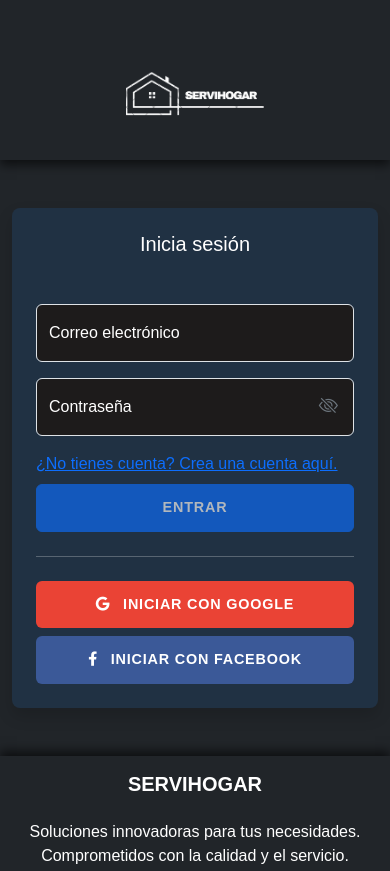
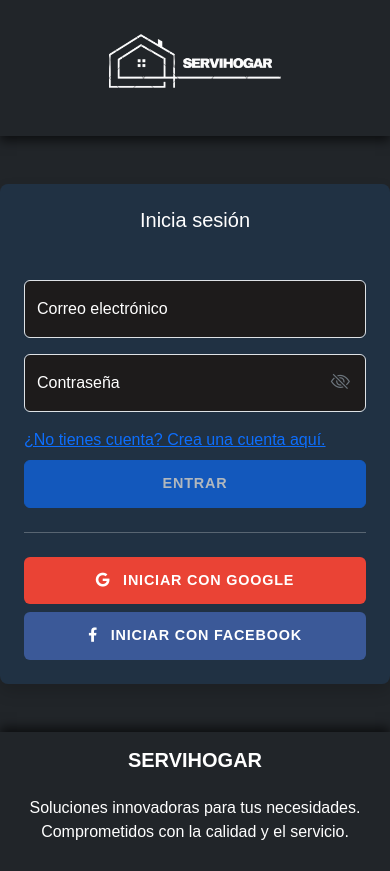
Before and after one commit to 3st3fanyaOM/servihogar, a plain HTML site: page login.html in a window 390 px wide. Shown: the top 871 px of the page. Drawn offline with nearby package versions, Linux system fonts and the light colour scheme.

Commit message:
terminado

```diff
--- a/css/login.css
+++ b/css/login.css
@@ -10,6 +10,12 @@
   src: url("../fonts/Montserrat-Medium.ttf") format("ttf");
   font-weight: normal;
   font-style: normal;
+}
+
+.logo {
+  height: 5em;
+  width: auto;
+  object-fit: contain;
 }
 
 /*contenedor login*/
--- a/css/styles-responsive.css
+++ b/css/styles-responsive.css
@@ -5,9 +5,20 @@
     box-sizing: border-box;
   }
 
+  #carouselExample {
+    height: 250px !important;
+  }
+
+  .servicio-card img{
+    width: 100%;
+    height: auto;
+  }
+
   .carousel img {
     width: 100%;
     object-fit: cover;
+    height: auto;
+    max-height: 250px;
   }
 
   main {
@@ -16,8 +27,7 @@
 
   .servicio-card,
   .form-group {
-    padding: 10px;
-    margin-bottom: 10px;
+    border-radius: 0px;
   }
 
   /* Formularios al 100% */
@@ -27,4 +37,9 @@
     padding: 0 !important;
     border-radius: 0;
   }
+
+  .container{
+    padding: 0 !important;
+    border-radius: 0px;
+  }
 }
--- a/login.html
+++ b/login.html
@@ -47,36 +47,17 @@
   <body>
     <!-- Cabecera -->
     <header class="p-4 text-bg-dark" id="principal">
-      <div
-        class="container-header d-flex flex-wrap align-items-center justify-content-center justify-content-lg-start"
-      >
-        <a
-          href="/"
-          class="d-flex align-items-center mb-2 mb-lg-0 text-white text-decoration-none"
+      <div class="container-header">
+        <div
+          class="d-flex flex-wrap align-items-center justify-content-center justify-content-lg-start"
         >
-          <svg
-            class="bi me-2"
-            width="40"
-            height="32"
-            role="img"
-            aria-label="Bootstrap"
+          <a
+            href="index.html"
+            class="d-flex align-items-center mb-2 mb-lg-0 text-white text-decoration-none"
           >
-            <use xlink:href="#bootstrap"></use>
-          </svg>
-        </a>
-        <ul
-          class="nav col-12 col-lg-auto me-lg-auto mb-2 justify-content-center mb-md-0"
-        >
-          <li>
-            <a class="navbar-brand" href="index.html">
-              <img
-                src="./img/logotipo.png"
-                alt="Logo de ServiHogar"
-                class="logo"
-              />
-            </a>
-          </li>
-        </ul>
+            <img src="./img/logotipo.png" alt="logo" class="logo" />
+          </a>
+        </div>
       </div>
     </header>
 
```
Also changed, not shown: index.html (+3 -3 lines).
